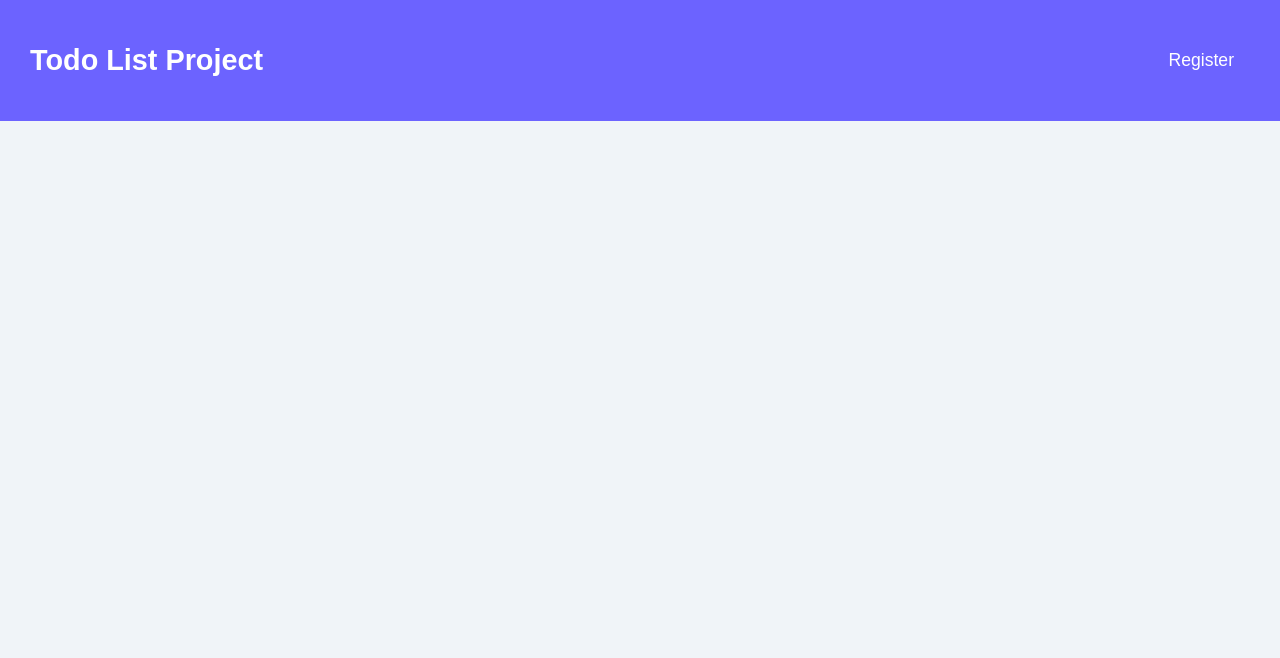
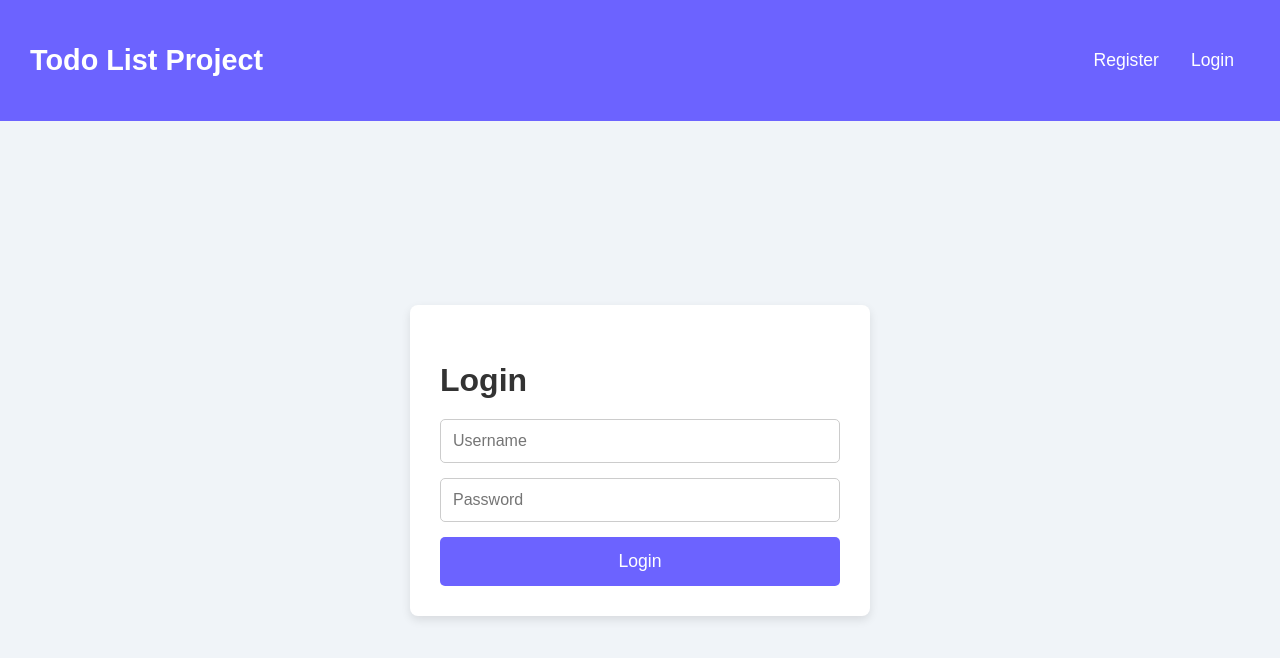
Before and after one commit to light142/todo-list-app, a React (Create React App) app: page / in a window 1280 px wide. Shown: the top 658 px of the page. Built offline with nearby package versions, Linux system fonts and the light colour scheme.

Commit message:
added user login feature

```diff
--- a/src/App.js
+++ b/src/App.js
@@ -3,6 +3,7 @@ import React from 'react';
 import { BrowserRouter as Router, Routes, Route } from 'react-router-dom';
 import { AuthProvider } from './context/AuthContext'; // Import AuthContext provider
 import Register from './components/Register';
+import Login from './components/Login';
 import Header from './components/Header'; // Import Header component
 import './App.css'; // Importing styles
 
@@ -13,7 +14,9 @@ function App() {
         <div className="app-container">
           <Header />
           <Routes>
+            <Route path="/" element={<Login />} />
             <Route path="/register" element={<Register />} />
+            <Route path="/login" element={<Login />} />
           </Routes>
         </div>
       </Router>
--- a/src/components/Header.js
+++ b/src/components/Header.js
@@ -3,6 +3,7 @@ import React from 'react';
 import { Link } from 'react-router-dom';
 
 const Header = () => {
+
   return (
     <nav className="navbar">
       <h1 className="app-title">Todo List Project</h1>
@@ -10,6 +11,9 @@ const Header = () => {
         <Link to="/register" className="nav-link">
           Register
         </Link>
+        <Link to="/login" className="nav-link">
+          Login
+        </Link>
       </div>
     </nav>
   );
--- /dev/null
+++ b/src/components/Login.css
@@ -0,0 +1,64 @@
+.login-container {
+    display: flex;
+    justify-content: center;
+    align-items: center;
+    height: inherit;
+    background-color: #f0f4f8;
+    font-family: 'Arial', sans-serif;
+}
+
+.title {
+    font-size: 2rem;
+    color: #333;
+    margin-bottom: 20px;
+}
+
+.login-form {
+    background-color: white;
+    padding: 30px;
+    border-radius: 8px;
+    box-shadow: 0 4px 10px rgba(0, 0, 0, 0.1);
+    width: 100%;
+    max-width: 400px;
+}
+
+.input-group {
+    margin-bottom: 15px;
+}
+
+.input-field {
+    width: 100%;
+    padding: 12px;
+    font-size: 1rem;
+    border: 1px solid #ccc;
+    border-radius: 5px;
+    outline: none;
+    box-sizing: border-box;
+}
+
+.input-field:focus {
+    border-color: #6c63ff;
+    box-shadow: 0 0 8px rgba(108, 99, 255, 0.2);
+}
+
+.submit-button {
+    width: 100%;
+    padding: 14px;
+    background-color: #6c63ff;
+    color: white;
+    border: none;
+    border-radius: 5px;
+    font-size: 1.1rem;
+    cursor: pointer;
+    transition: background-color 0.3s ease;
+}
+
+.submit-button:hover {
+    background-color: #5a54e9;
+}
+
+.message {
+    margin-top: 10px;
+    text-align: center;
+    color: #ff6347;
+}
--- /dev/null
+++ b/src/components/Login.js
@@ -0,0 +1,96 @@
+// pages/Login.jsx
+import React, { useState } from "react";
+import axios from "axios";
+import { useNavigate } from "react-router-dom";
+import { useAuth } from '../context/AuthContext';
+import { API_URLS } from "../config"; // Import the base URL from config file
+import Spinner from "../components/Spinner"; // Import Spinner component
+import "./Login.css";
+
+const Login = () => {
+  const [formData, setFormData] = useState({ username: "", password: "" });
+  const [errorMessages, setErrorMessages] = useState([]);
+  const [successMessage, setSuccessMessage] = useState("");
+  const [loading, setLoading] = useState(false); // Track loading state
+  const { setIsAuthenticated } = useAuth();
+  const navigate = useNavigate();
+
+  const handleChange = (e) => {
+    setFormData({ ...formData, [e.target.name]: e.target.value });
+  };
+
+  const handleSubmit = async (e) => {
+    e.preventDefault();
+    setErrorMessages([]);
+    setSuccessMessage(""); // Clear success message on error
+    setLoading(true); // Show spinner while processing request
+    try {
+      const response = await axios.post(API_URLS.LOGIN, formData);
+      setFormData({ username: "", password: "" });
+      setErrorMessages([]);
+      localStorage.setItem("token", response.data.token);
+      setIsAuthenticated(true);
+      navigate("/dashboard"); // Redirect after login
+    } catch (error) {
+      if (error.response && error.response.data) {
+        const errors = error.response.data;
+        const errorMessages = Object.values(errors).flat();
+        setErrorMessages(errorMessages);
+        setSuccessMessage(""); // Clear success message on error
+      }
+    } finally {
+      setLoading(false); // Hide spinner after request is complete
+    }
+  };
+
+  return (
+    <div className="login-container">
+      {loading ? (<Spinner />) :
+        (
+          <div className="login-form">
+            <h2 className="title">Login</h2>
+            <form onSubmit={handleSubmit}>
+              <div className="input-group">
+                <input
+                  className="input-field"
+                  type="text"
+                  name="username"
+                  placeholder="Username"
+                  value={formData.username}
+                  onChange={handleChange}
+                  required
+                />
+              </div>
+              <div className="input-group">
+                <input
+                  className="input-field"
+                  type="password"
+                  name="password"
+                  placeholder="Password"
+                  value={formData.password}
+                  onChange={handleChange}
+                  required
+                />
+              </div>
+              <button type="submit" className="submit-button">
+                Login
+              </button>
+            </form>
+
+
+            {errorMessages.length > 0 && (
+              <div className="message">
+                {errorMessages.map((message, index) => (
+                  <p key={index}>{message}</p>
+                ))}
+              </div>
+            )}
+
+            {successMessage && <div className="message">{successMessage}</div>}
+          </div>
+        )}
+    </div>
+  );
+};
+
+export default Login;
--- a/src/config.js
+++ b/src/config.js
@@ -1,5 +1,6 @@
 const BASE_URL = "https://todo-list-api-tau-five.vercel.app";
 
 export const API_URLS = {
-    REGISTER: `${BASE_URL}/api/auth/register/`
+    REGISTER: `${BASE_URL}/api/auth/register/`,
+    LOGIN: `${BASE_URL}/api/auth/login/`,
 };
```
